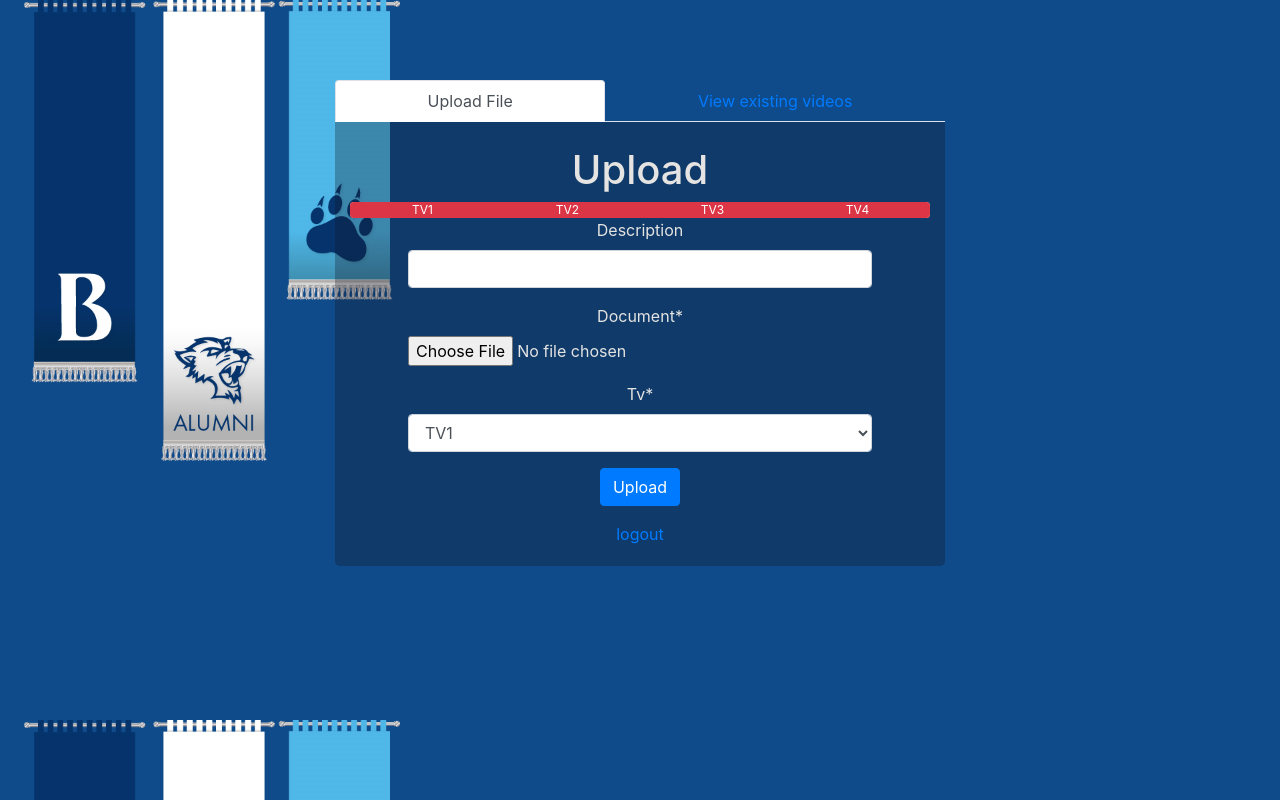
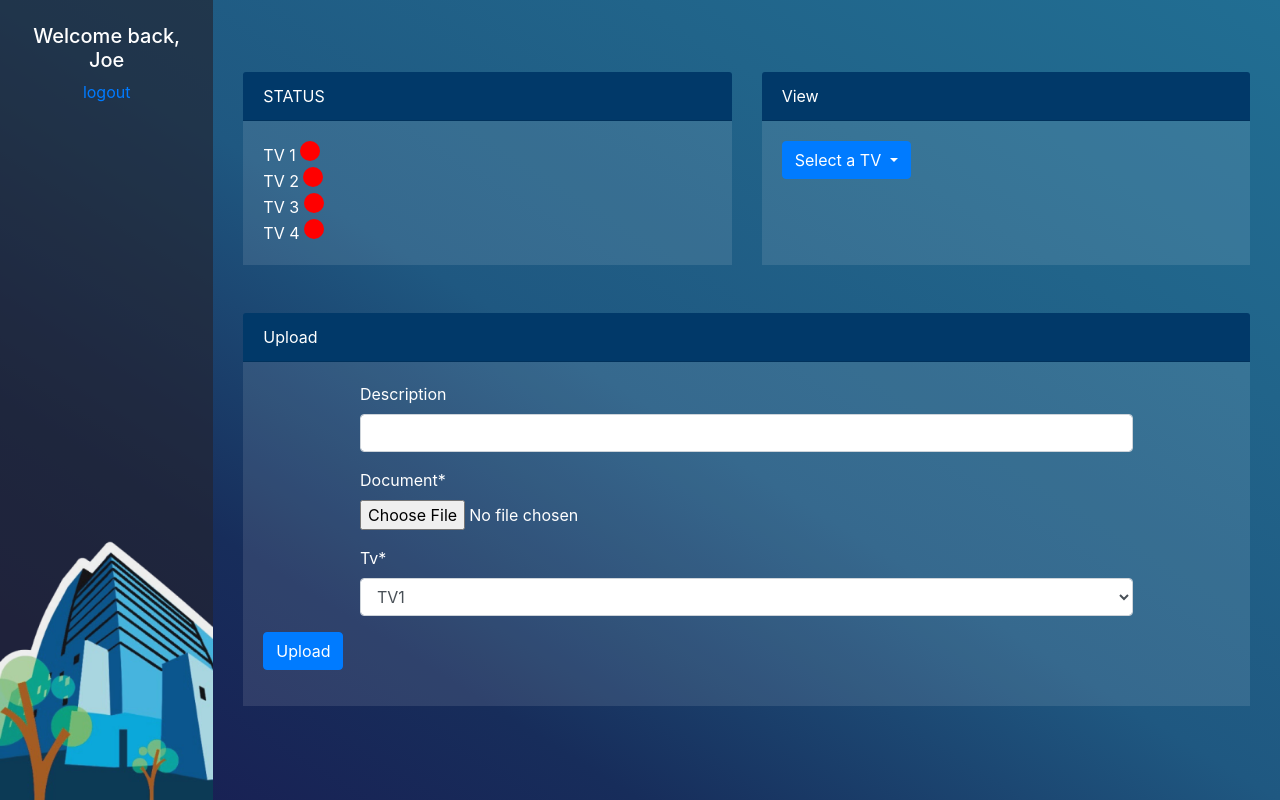
Before and after one commit to junh4533/BCTC, a Django app: page / in a window 1280 px wide. Run offline with Django 3.2, Linux system fonts and the light colour scheme; a user stored in the database is signed in; some libraries are stand-ins or nearby versions.

Commit message:
change color scheme

```diff
--- a/video_upload/static/css/main.css
+++ b/video_upload/static/css/main.css
@@ -1,22 +1,28 @@
 body{
-  /* background-color: rgb(238, 199, 222); */
-  background-image: url('../images/login_bg_no_logo.png');
-  background-size: cover;
+  /* background-color: rgb(255, 255, 255); */
+  /* background-image: url('../images/login_bg_no_logo.png');
+  background-size: cover; */
+  /* background: rgb(158, 199, 253); */
+  /* background-image: linear-gradient(to top right, rgb(11, 45, 75), rgb(39, 77, 138)); */
+  background-image:linear-gradient(to bottom left,#216e93,#21648a,#1f5881,#172d5b,#191c51);
+  color:white;
 }
 
 .tint {
-  z-index: -999;
+
   height: 100%;
   width: 100%;
-  position: fixed;
+  position: absolute;
   overflow: auto;
   top: 0px;
   left: 0px;
-  background: rgba(0, 0, 0, 0.4); /*can be anything, of course*/
+  background: rgba(98, 98, 98, 0.1); /*can be anything, of course*/
+  z-index: -999;
 }
 
 #header{
-  background-color: #007bff;
+  /* background-color: #007bff; */
+  /* background-color: #6e00ad; */
   height: 10%;
 }
 
@@ -47,27 +53,96 @@ body{
   text-align:center;
   display: block;
 }
-
+/*
 #tv_video{
   position: fixed;
   right: 0;
   bottom: 0;
   min-width: 100%;
   min-height: 100%;
-}
+} */
 
 /* bootstrap */
-.col-8{
+.col-5{
   text-align: center;
+  /* color: white; */
+  /* background-color: red; */
+
 }
 
 .row{
-margin-right: 0;
-margin-left: 0;
+margin: 0 0 0 0;
+padding: 0 0 0 0;
 z-index:999;
 }
 
-.jumbotron{
-  /* background-color:#2B3856; */
-  background-color:rgba(17,22,34,0.3);
+
+.sidebar {
+  position: relative;
+  height: 100vh;
+  bottom: 0;
+  left: 0;
+  /* background-color: #0074D9; */
+  /* background-color: #3f33aa; */
+  background-color: rgba(22, 23, 36,.6);
+  /* color:rgb(1, 57, 105); */
+  color:white;
+  padding: 0 0 0 0;
+  text-align:center;
+  background-image: url('../images/campus.png');
+  background-size:cover;
+  z-index: 1;
 }
+
+
+/* #barheader {
+  color: black;
+  text-align: center;
+} */
+
+.dot {
+  height:  20px;
+  width: 20px;
+
+  border-radius: 50%;
+  display: inline-block;
+}
+
+.dot-online{
+  background-color: green;
+}
+
+.dot-offline{
+  background-color: red;
+}
+
+.col-6{
+
+  /* padding: 0px 15px 0px 15px; */
+}
+/* .col-12{
+
+  background-color: rgba(18, 6, 53, 0.5);
+} */
+
+.container{
+  background-image:  linear-gradient(to top right, rgb(11, 45, 75), rgba(13, 35, 133, 0.705));
+}
+.card{
+  border: none;
+  background-color:transparent;
+}
+.card-header{
+  /* background-image:  linear-gradient(to top right, rgb(11, 45, 75), rgba(13, 35, 133, 0.705)); */
+  background-color: rgb(1, 57, 105);
+}
+.card-body{
+  /* opacity: 0.9; */
+  /* background-image:  linear-gradient(to top right, rgb(11, 45, 75), rgba(13, 35, 133, 0.1)); */
+  background-color: rgba(255, 255, 255, 0.1);
+  /* background-color:transparent; */
+}
+.rounded{
+
+  border-radius: 5px!important;
+}
--- a/video_upload/static/js/main.js
+++ b/video_upload/static/js/main.js
@@ -16,18 +16,34 @@
 // }
 
 $(document).ready(function() {
-    console.log("running js");
-    $.ajax({
-        // url: '10.30.126.35',
-        url: '/localhost:8000',
-        type: 'get', // This is the default though, you don't actually need to always mention it
-        success: function(data) {
-            console.log(data);
-        },
-        failure: function(data) {
-            console.log('Got an error dude');
-        }
-    });
+    console.log("running jssss");
+    // $.ajax({
+    //     // url: '10.30.126.35',
+    //     url: '/localhost:8000',
+    //     type: 'get', // This is the default though, you don't actually need to always mention it
+    //     success: function(data) {
+    //         console.log(data);
+    //     },
+    //     failure: function(data) {
+    //         console.log('Got an error dude');
+    //     }
+    // });
+
+    var i = document.getElementById("player");
+    console.log(i);
+
+    // go full-screen
+    if (i.requestFullscreen) {
+        i.requestFullscreen();
+    } else if (i.webkitRequestFullscreen) {
+        i.webkitRequestFullscreen();
+    } else if (i.mozRequestFullScreen) {
+        i.mozRequestFullScreen();
+    } else if (i.msRequestFullscreen) {
+        i.msRequestFullscreen();
+    }
+
+
 });
 // $(document).ready(function() {
 //     $.ajax({
--- a/video_upload/templates/video_upload/index.html
+++ b/video_upload/templates/video_upload/index.html
@@ -1,59 +1,55 @@
-{% extends 'video_upload/layout.html' %} <!-- Links layout.html as a HTML template -->
+{% extends 'video_upload/layout.html' %}
+<!-- Links layout.html as a HTML template -->
 {% load crispy_forms_tags %}
 {% block content %}
-    {% if user.is_authenticated%}    <!--check for login-->
+{% if user.is_authenticated%}
 
 <div class="row">
-            <div class="container col-2 col-lg-3"></div>
 
-            <div class="container col-8 col-lg-6 box">
+    <div class="col-2 sidebar">
+        <div class='tint'> </div>
+        <div id="barheader">
+<br>
+            <h5>Welcome back, <br> Joe</h5>
+        </div>
+        <a href="{% url 'logout' %}">logout</a> <!-- log OUT button -->
 
-                <!-- Nav tabs -->
-                <ul class="nav nav-tabs nav-fill" role="tablist">
-                    <li class="nav-item">
-                        <a class="nav-link active" data-toggle="tab" href="#upload">Upload File</a>
-                    </li>
-                    <li class="nav-item">
-                        <a class="nav-link" data-toggle="tab" href="#view_videos">View existing videos</a>
-                    </li>
-                </ul>
+    </div>
 
-                <div class="tab-content jumbotron form_container">
-                     <!-- upload pane -->
-                    <div id="upload" class="container tab-pane active"><br>
-                        <h1>Upload</h1>
-                        <div class="progress">
+    <div class="col-10">
+        <br> <br> <br>
+        <div class="row">
+            <div class="col-12">
+                <div class="card-deck">
+                    <div class="card rounded">
+                        <div class="card-header">STATUS</div>
+                        <div class="card-body">
                         {% if response == 0 %}
-                                <div id="tv1" class="progress-bar bg-success" role="progressbar" style="width: 25%">TV1</div>
+                        TV 1 <span class="dot dot-online"></span>
                         {% else %}
-                                <div id="tv1" class="progress-bar bg-danger" role="progressbar" style="width: 25%">TV1</div>
-                            {% endif %}
+                        TV 1 <span class="dot dot-offline"></span>
+                        {% endif %} <br>
                         {% if response2 == 0 %}
-                                <div class="progress-bar bg-success" role="progressbar" style="width: 25%">TV2</div>
+                        TV 2 <span class="dot dot-online"></span>
                         {% else %}
-                                <div id="tv2" class="progress-bar bg-danger" role="progressbar" style="width: 25%">TV2</div>
-                            {% endif %}
+                        TV 2 <span class="dot dot-offline"></span>
+                        {% endif %} <br>
                         {% if response3 == 0 %}
-                                <div class="progress-bar bg-success" role="progressbar" style="width: 25%">TV3</div>
+                        TV 3<span class="dot dot-online"></span>
                         {% else %}
-                                <div id="tv2" class="progress-bar bg-danger" role="progressbar" style="width: 25%">TV3</div>
-                            {% endif %}
+                        TV 3 <span class="dot dot-offline"></span>
+                        {% endif %} <br>
                         {% if response4 == 0 %}
-                                <div class="progress-bar bg-success" role="progressbar" style="width: 25%">TV4</div>
+                        TV 4<span class="dot dot-online"></span>
                         {% else %}
-                                <div id="tv2" class="progress-bar bg-danger" role="progressbar" style="width: 25%">TV4</div>
+                        TV 4 <span class="dot dot-offline"></span>
                         {% endif %}
                         </div>
-                        <form method="post" action="" enctype="multipart/form-data">{% csrf_token %}
-                             {{ form|crispy }}
-                             <button type="submit" class="btn btn-primary">Upload</button>
-                             </p>
-                        </form>
                     </div>
-
 <!-- view existing videos pane -->
-                    <div id="view_videos" class="container tab-pane"><br>
-                        <h1>View</h1>
+                    <div class="card">
+                        <div class="card-header">View</div>
+                        <div class="card-body">
                             <form>
                                 <div class="dropdown">
                                     <button type="button" class="btn btn-primary dropdown-toggle" data-toggle="dropdown">
@@ -66,38 +62,54 @@
                                         <a class="dropdown-item" href="video4">TV 4</a>
                                     </div>
                                 </div>
-                        {% comment %} <br> {% endcomment %}
-                        {% comment %} <video id="tv_video" width="700" height="400" controls="controls" autoplay loop>
+                                <br>
+                                {% comment %} <video id="tv_video" width="420" height="315" controls="controls" autoplay loop>
                                     <source id="player" src="" type="video/mp4" />
-                            Hello
                                 </video> {% endcomment %}
+
+                        </div>
+                    </div>
+                </div>
+            </div>
         </div>
 
-                    <a href="{% url 'logout' %}">logout</a> <!-- log OUT button -->
+        <br> <br>
+
+        <div class="row">
+            <div class="col-12">
+                {% comment %} <div class="container"> {% endcomment %}
+                <div class="card">
+                    <div class="card-header">Upload</div>
+                    <div class="card-body">
+                    <form method="post" action="" enctype="multipart/form-data">{% csrf_token %}
+                        {{ form|crispy }}
+                        <button type="submit" class="btn btn-primary">Upload</button>
+                        </p>
+                    </form>
+                    </div>
+                </div>
+            </div>
         </div>
 
-            </div>
 
-            <div class="container col-2 col-lg-3"></div>
-        </div>
-
+        {% else %}
         <script>
-            $(document).ready(function() {
-    console.log("running js");
-    $.ajax({
-        url: 'https://10.30.126.35',
-
-        type: 'get', // This is the default though, you don't actually need to always mention it
-        success: function(data) {
-            console.log(data);
-        },
-        failure: function(data) {
-            console.log('Got an error dude');
-        }
-    });
-});
+            window.location.href = "../accounts/login/"
         </script>
-    {% else %}
-        <script>window.location.href = "../accounts/login/"</script>
         {% endif %}
         {% endblock %}
+
+        {% comment %}
+        <div class="row">
+            <div class="col-2"> </div>
+            <div class="col-10">
+
+                <h1>Upload</h1>
+
+                <form method="post" action="" enctype="multipart/form-data">{% csrf_token %}
+                    {{ form|crispy }}
+                    <button type="submit" class="btn btn-primary">Upload</button>
+                    </p>
+                </form>
+            </div>
+        </div> {% endcomment %}
```
Also changed, not shown: video_upload/templates/video_upload/video1.html (+7 -1 lines), db.sqlite3, video_upload/static/images/campus.png (added). Lines whose indentation alone changed are shown as unchanged.
